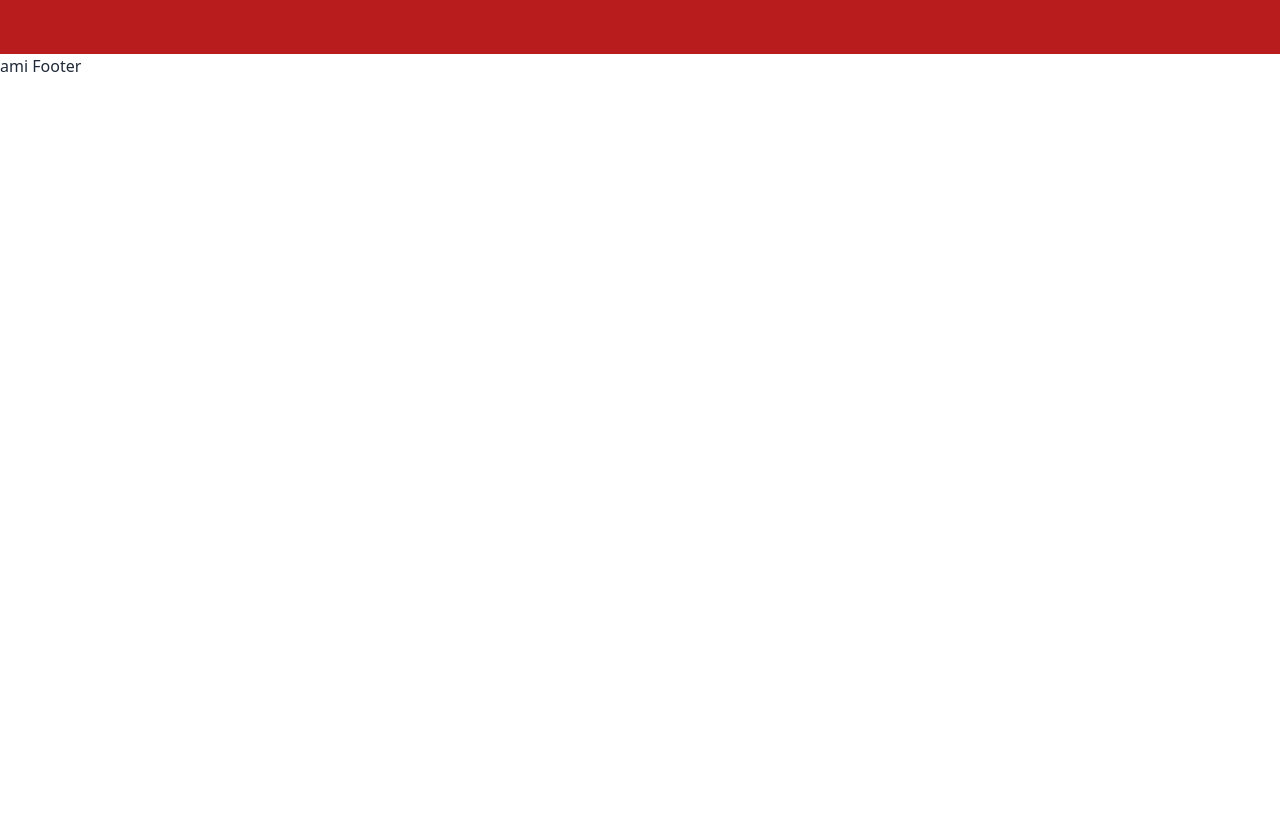
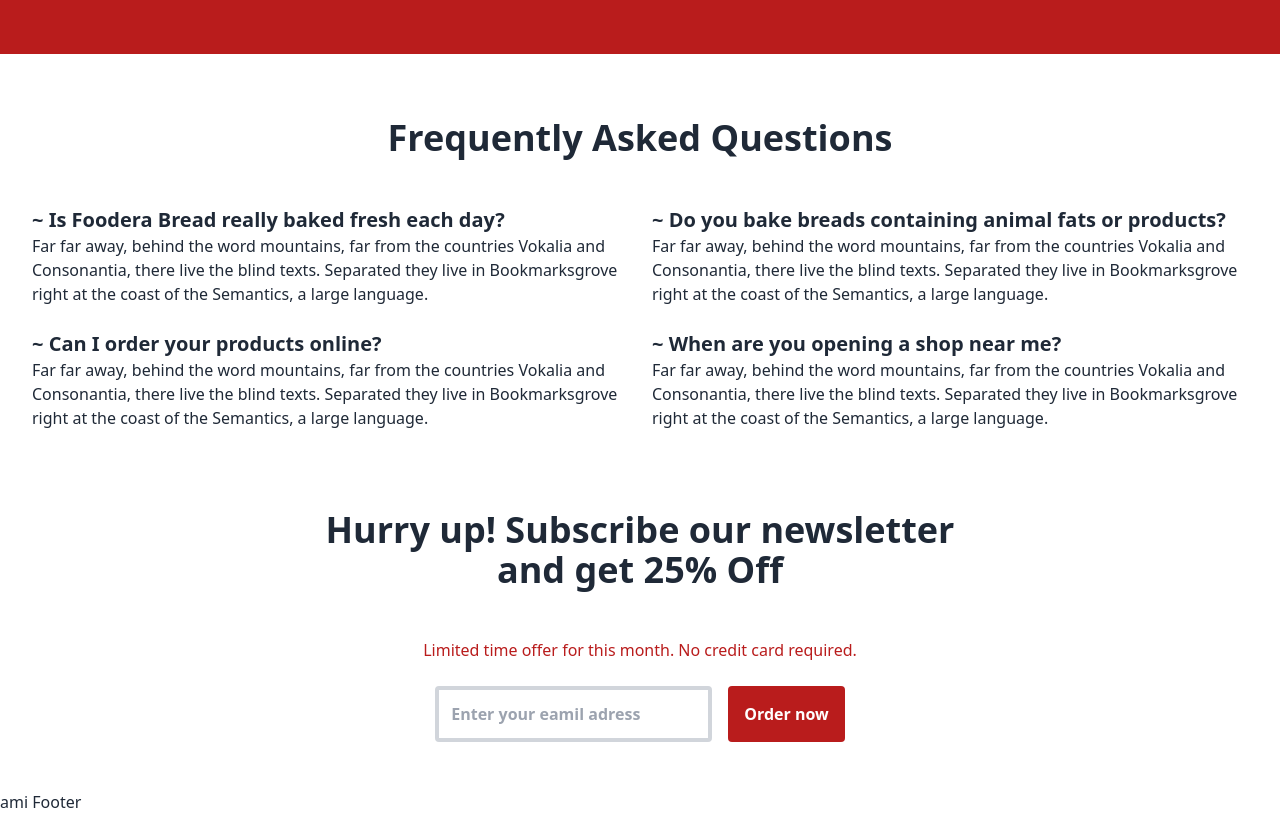
Before and after one commit to jishan1019/Bongo-Restora, a React (Vite) app: page / in a window 1280 px wide. Shown: the part 1832-2646 px from the top of the page. Before the commit the page ends 1910 px from the top, so only its background shows below. Built offline with nearby package versions, Linux system fonts and the light colour scheme.

Commit message:
subscribe option add

```diff
--- /dev/null
+++ b/src/component/Layout/Faq.jsx
@@ -0,0 +1,32 @@
+import React from 'react';
+
+const Faq = () => {
+    return (
+        <section className='mt-16'>
+            <h1 className='md:text-4xl text-2xl font-semibold mb-12 text-center'>Frequently Asked Questions</h1>
+            <div className='grid md:grid-cols-2 grid-cols-1 ml-8 mr-8 gap-6 '>
+                <div>
+                    <h1 className='font-bold text-xl'>~ Is Foodera Bread really baked fresh each day?</h1>
+                    <p>Far far away, behind the word mountains, far from the countries Vokalia and Consonantia, there live the blind texts. Separated they live in Bookmarksgrove right at the coast of the Semantics, a large language.</p>
+                </div>
+
+                <div>
+                    <h1 className='font-bold text-xl'>~ Do you bake breads containing animal fats or products?</h1>
+                    <p>Far far away, behind the word mountains, far from the countries Vokalia and Consonantia, there live the blind texts. Separated they live in Bookmarksgrove right at the coast of the Semantics, a large language.</p>
+                </div>
+
+                <div>
+                    <h1 className='font-bold text-xl'>~ Can I order your products online?</h1>
+                    <p>Far far away, behind the word mountains, far from the countries Vokalia and Consonantia, there live the blind texts. Separated they live in Bookmarksgrove right at the coast of the Semantics, a large language.</p>
+                </div>
+
+                <div>
+                    <h1 className='font-bold text-xl'>~ When are you opening a shop near me?</h1>
+                    <p>Far far away, behind the word mountains, far from the countries Vokalia and Consonantia, there live the blind texts. Separated they live in Bookmarksgrove right at the coast of the Semantics, a large language.</p>
+                </div>
+            </div>
+        </section>
+    );
+};
+
+export default Faq;
--- a/src/component/Layout/Home.jsx
+++ b/src/component/Layout/Home.jsx
@@ -2,6 +2,8 @@ import React from 'react';
 import Cover from './Cover';
 import ExploreChef from './ExploreChef';
 import CaroselFidback from './CaroselFidback';
+import Faq from './Faq';
+import Subscribe from './Subscribe';
 
 const Home = () => {
     return (
@@ -30,6 +32,8 @@ const Home = () => {
             </div>
             <ExploreChef />
             <CaroselFidback />
+            <Faq />
+            <Subscribe />
         </div>
     );
 };
--- /dev/null
+++ b/src/component/Layout/Subscribe.jsx
@@ -0,0 +1,19 @@
+import React from 'react';
+
+const Subscribe = () => {
+    return (
+        <div className='mt-20 text-center'>
+            <h1 className='md:text-4xl text-2xl font-semibold mb-12 text-center ml-3 mr-3'>Hurry up! Subscribe our newsletter <br />
+                and get 25% Off</h1>
+            <p className='text-red-700'>Limited time offer for this month. No credit card required.</p>
+
+            <div className='mt-6 mb-12'>
+                <input className='border-gray-300 rounded border-4 p-3 mr-4 font-semibold text-red-700' type="email" placeholder='Enter your eamil adress' />
+                <button className='bg-red-700 hover:bg-white p-4 text-white hover:text-black font-bold rounded hover:border-red-700 hover:border-4'>Order now </button>
+            </div>
+
+        </div>
+    );
+};
+
+export default Subscribe;
```
